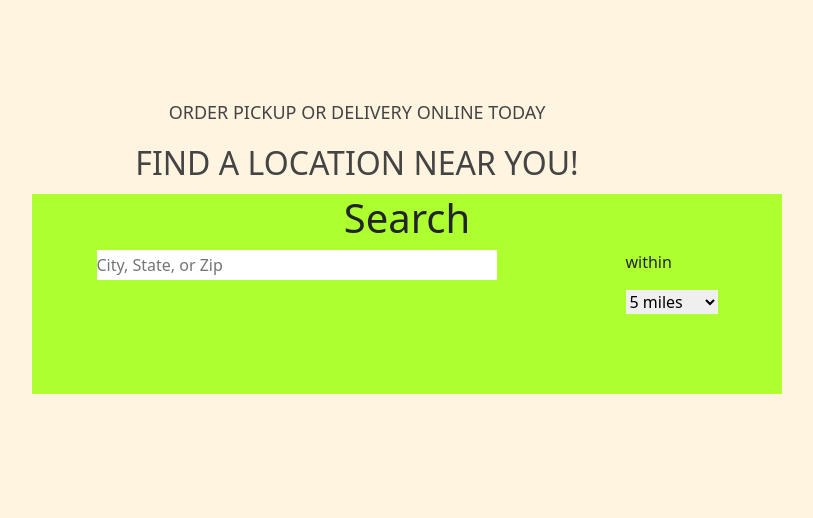
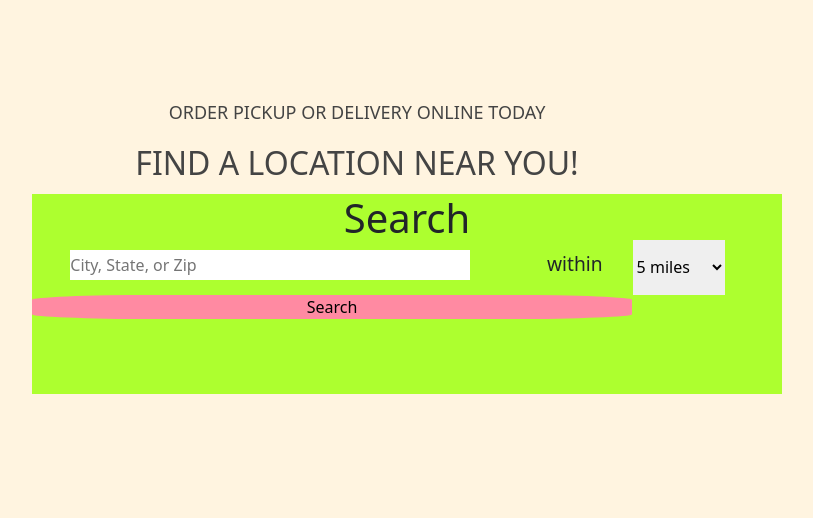
Before and after one commit to zmirzaa/subDelicious, a Flask app: page /dashboard in a window 1280 px wide; the page is wider, and only the part inside the window is pictured. Shown: the part 901-1419 px from the top of that part, without its empty margins (368-1181 px from the left). Run offline with Flask 2, Linux system fonts and the light colour scheme; the visitor is signed in with stand-in values (Sample User, id 1); data that the repository does not hold is empty.

Commit message:
Search bar, homepage

```diff
--- a/flask_app/static/css/style.css
+++ b/flask_app/static/css/style.css
@@ -298,6 +298,23 @@
     height: 30px;
     width: 400px;
     border-color: #3a71a9;
+}
+.range_tab{
+    width: 120px;
+    display: flex;
+    justify-content: space-around;
+}
+.within_text{
+    margin-right: 30px;
+    font-size: larger;
+}
+.miles_tab{
+    margin-top: -10px;
+}
+.search_button{
+    border-radius: 20%;
+    background-color: rgb(255, 138, 162);
+    width: 600px;
 }
 
 
--- a/flask_app/templates/dashboard.html
+++ b/flask_app/templates/dashboard.html
@@ -116,17 +116,18 @@
         <div class="search_bar1">
             <input class="search_bar" type="text" name="city" placeholder="City, State, or Zip">
             <div class="range_tab">
-                <p>within</p>
-                <select name="miles">
+                <p class="within_text">within</p>
+                <select class="miles_tab" name="miles">
                     <option>5 miles</option>
                     <option>25 miles</option>
                     <option>50 miles</option>
                     <option>100 miles</option>
                 </select>
             </div>
+            <button class="search"></button>
         </div>
 
-        <button class="search_button"></button>
+        <input class="search_button" type="submit" value="Search">
 
     </div>
 
```
